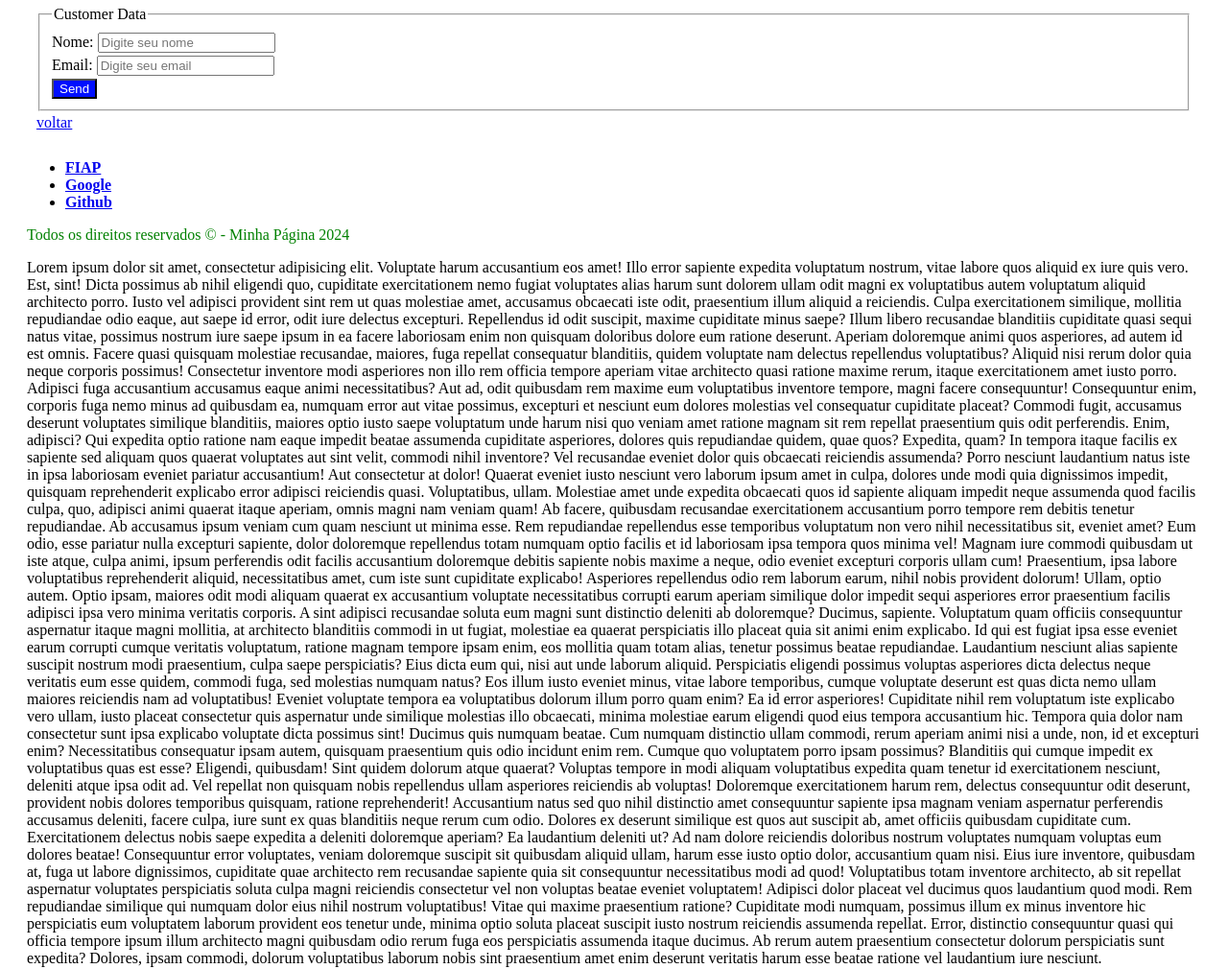
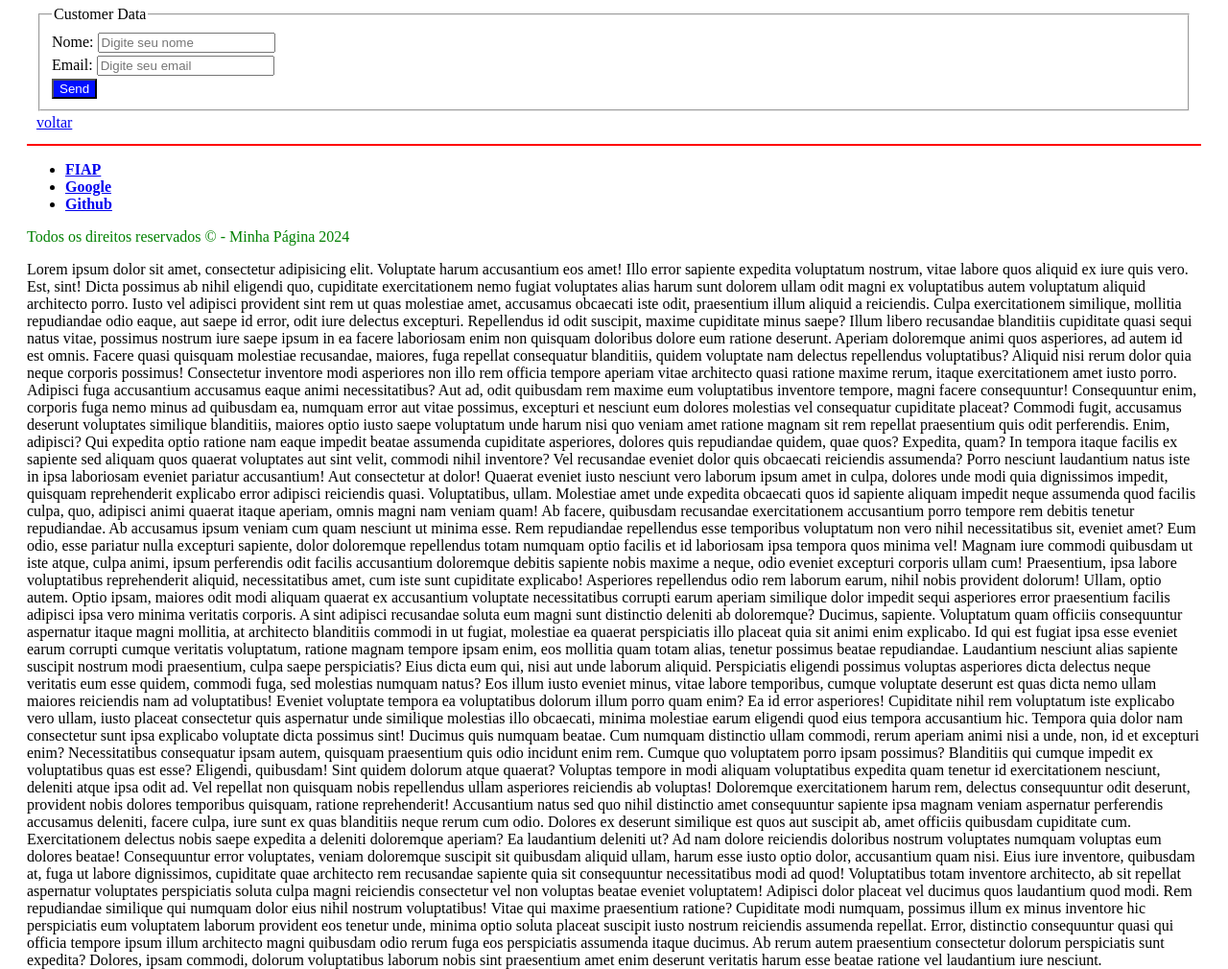
Before and after one commit to JulioSamuelOliveira/projeto-inicial, a plain HTML site: page index.html in a window 1280 px wide. Shown: the part 1759-2769 px from the top of the page at 96% size. Drawn offline with Linux system fonts and the light colour scheme.

Commit message:
adicionado borda superior no footer

```diff
--- a/style.css
+++ b/style.css
@@ -9,6 +9,7 @@ h1,h2{
 p{
     color: #008000;
 }
+
 .linksnavegacao{
     font-weight: bold;
 }
@@ -28,3 +29,8 @@ p{
     background-color: #000fff;
     color: #ffffff;
 }
+
+.rodape{
+
+    border-top: 2px solid #ff0000;
+}
```
